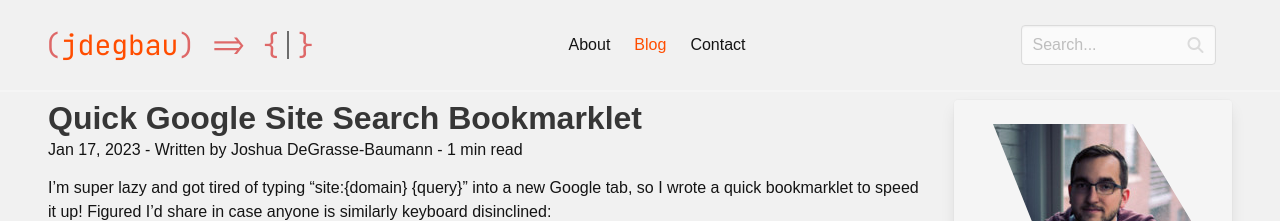
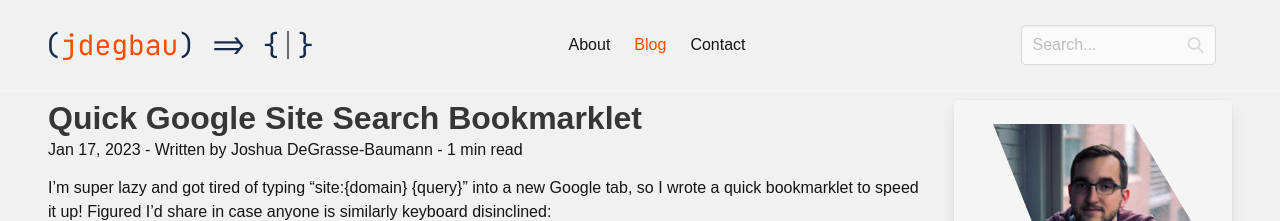
Before and after one commit to jdegbau/jdegbau.github.io, a Jekyll site: the page built from _posts/2023-01-17-site-search-bookmarklet.md, in a window 1280 px wide. Shown: the top 221 px of the page. Built offline with Jekyll 4.4.1, drawn with Linux system fonts in a browser that asks for light colours; nearby versions of some CDN libraries; comment, search, counter and statistics services are not loaded.

Commit message:
Update logo colors

```diff
--- a/_sass/main.scss
+++ b/_sass/main.scss
@@ -185,7 +185,7 @@ span#logo-cursor {
 }
 
 span#logo-function {
-  color: #de6868;
+  color: $blue;
 }
 span#logo-argument {
   color: $orange;
```
